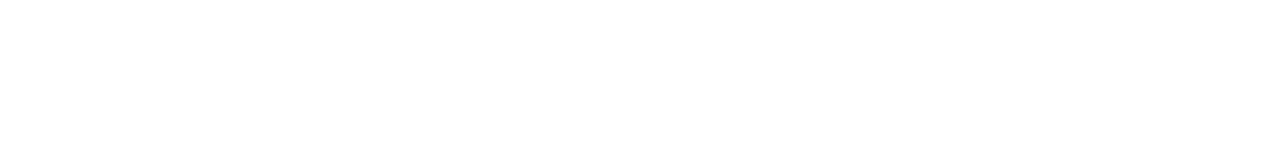
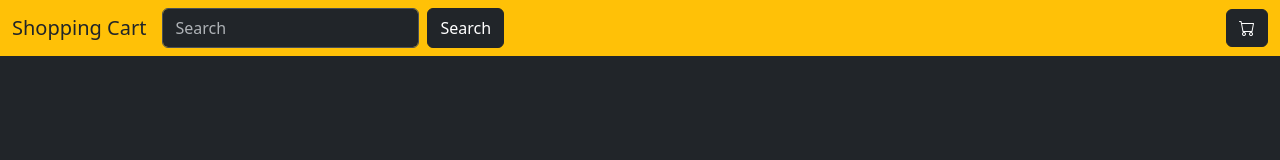
Before and after one commit to JuaniSalomon/shopping-cart-js, a plain HTML site: page index.html in a window 1280 px wide. Drawn offline with nearby package versions, Linux system fonts and the light colour scheme.

Commit message:
finished navbar mockup

```diff
--- a/index.html
+++ b/index.html
@@ -1,20 +1,23 @@
 <!DOCTYPE html>
-<html lang="en">
+<html lang="en" data-bs-theme="dark">
   <head>
     <meta charset="UTF-8" />
     <meta name="viewport" content="width=device-width, initial-scale=1.0" />
 
-    <!-- LINKS BOOTSTRAP CSS -->
+    <!-- LINK BOOTSTRAP CSS -->
     <link
       href="https://cdn.jsdelivr.net/npm/bootstrap@5.3.3/dist/css/bootstrap.min.css"
       rel="stylesheet"
       integrity="sha384-QWTKZyjpPEjISv5WaRU9OFeRpok6YctnYmDr5pNlyT2bRjXh0JMhjY6hW+ALEwIH"
       crossorigin="anonymous"
     />
+
+    <!-- LINK BOOTSTRAP JS -->
     <script
       src="https://cdn.jsdelivr.net/npm/bootstrap@5.3.3/dist/js/bootstrap.bundle.min.js"
       integrity="sha384-YvpcrYf0tY3lHB60NNkmXc5s9fDVZLESaAA55NDzOxhy9GkcIdslK1eN7N6jIeHz"
       crossorigin="anonymous"
+      defer
     ></script>
 
     <!-- LINK BOOTSTRAP ICONS -->
@@ -26,6 +29,58 @@
     <title>Shopping cart</title>
   </head>
   <body>
+    <!-- navbar init -->
+    <nav class="navbar navbar-expand-lg bg-warning">
+      <div class="container-fluid">
+        <div class="d-flex">
+          <a class="navbar-brand text-dark" href="#">Shopping Cart</a>
+          <form class="d-sm-flex d-none" role="search">
+            <input
+              class="form-control me-2 bg-dark"
+              type="search"
+              placeholder="Search"
+              aria-label="Search"
+            />
+            <button class="btn btn-dark" type="submit">Search</button>
+          </form>
+        </div>
+
+        <button
+          class="btn btn-dark"
+          type="button"
+          data-bs-toggle="offcanvas"
+          data-bs-target="#offcanvasNavbar"
+          aria-controls="offcanvasNavbar"
+          aria-label="Toggle navigation"
+        >
+          <i class="bi bi-cart"></i>
+        </button>
+      </div>
+    </nav>
+    <!-- navbar end -->
+
+    <!-- offcanvas init  -->
+    <div
+      class="offcanvas offcanvas-end"
+      tabindex="-1"
+      id="offcanvasNavbar"
+      aria-labelledby="offcanvasNavbarLabel"
+    >
+      <div class="offcanvas-header">
+        <h5 class="offcanvas-title" id="offcanvasNavbarLabel">Cart</h5>
+        <button
+          type="button"
+          class="btn-close"
+          data-bs-dismiss="offcanvas"
+          aria-label="Close"
+        ></button>
+      </div>
+      <div class="offcanvas-body">
+        <!-- TODO: add cart items -->
+      </div>
+    </div>
+    <!-- offcanvas end -->
+
     <!-- LINK JavaScript -->
     <link rel="stylesheet" href="js/script.js" />
   </body>
```
